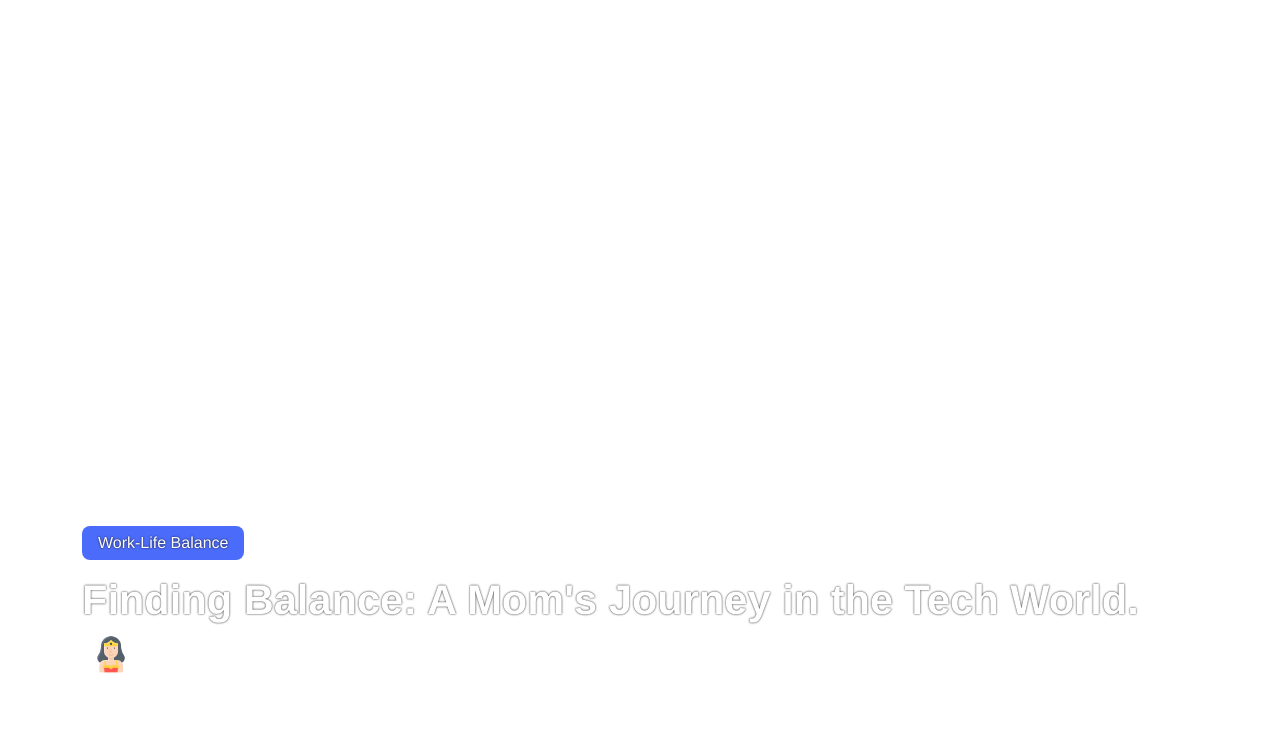
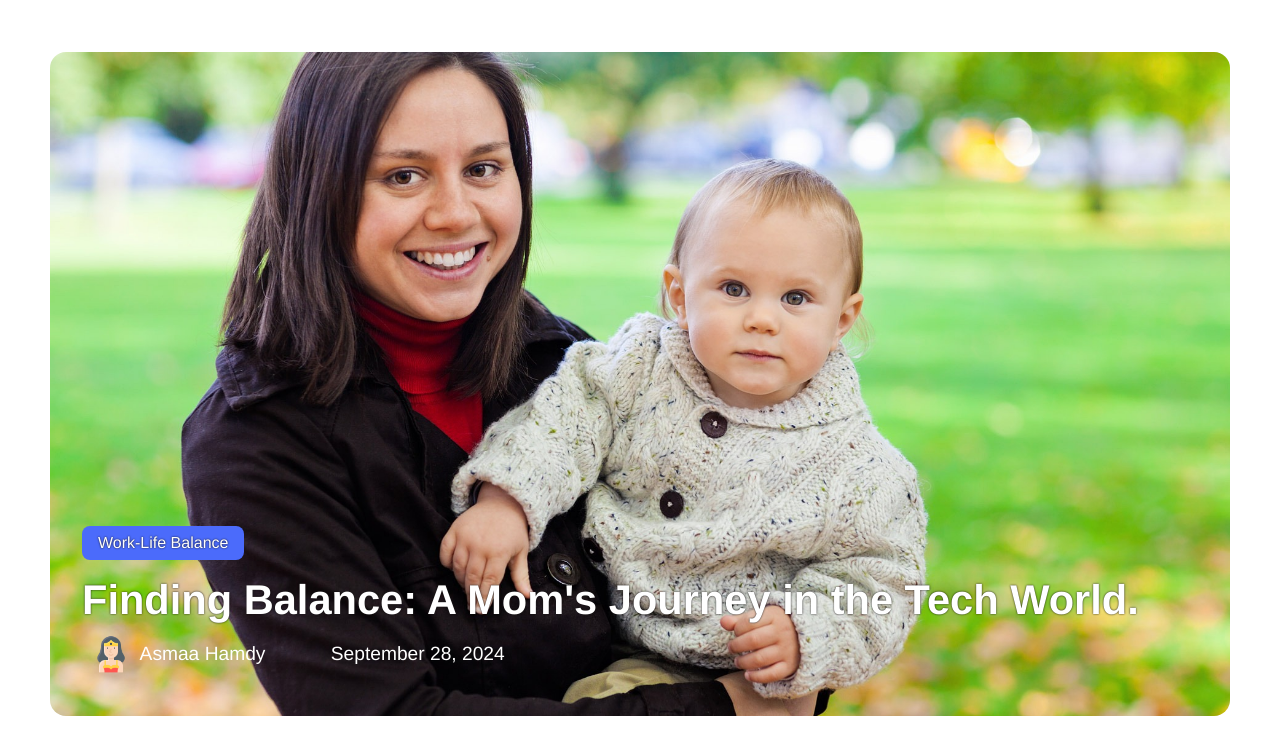
Before and after one commit to asmaaHamdym/Personal-blog, a plain HTML site: page index.html in a window 1280 px wide. Shown: the part 58-800 px from the top of the page. Drawn offline with nearby package versions, Linux system fonts and the light colour scheme; the site is published under a folder, as on GitHub Pages, so addresses that start at the root find nothing.

Commit message:
Updated background image URL in .hero class from '/assets/baby-164897_1920.jpg' to '../assets/baby-164897_1920.jpg'

```diff
--- a/styles/hero.css
+++ b/styles/hero.css
@@ -4,7 +4,7 @@
 }
 
 .hero {
-    background-image: url('/assets/baby-164897_1920.jpg');
+    background-image: url('../assets/baby-164897_1920.jpg');
     background-repeat: no-repeat;
     background-size: cover;
     background-position: center;
```
